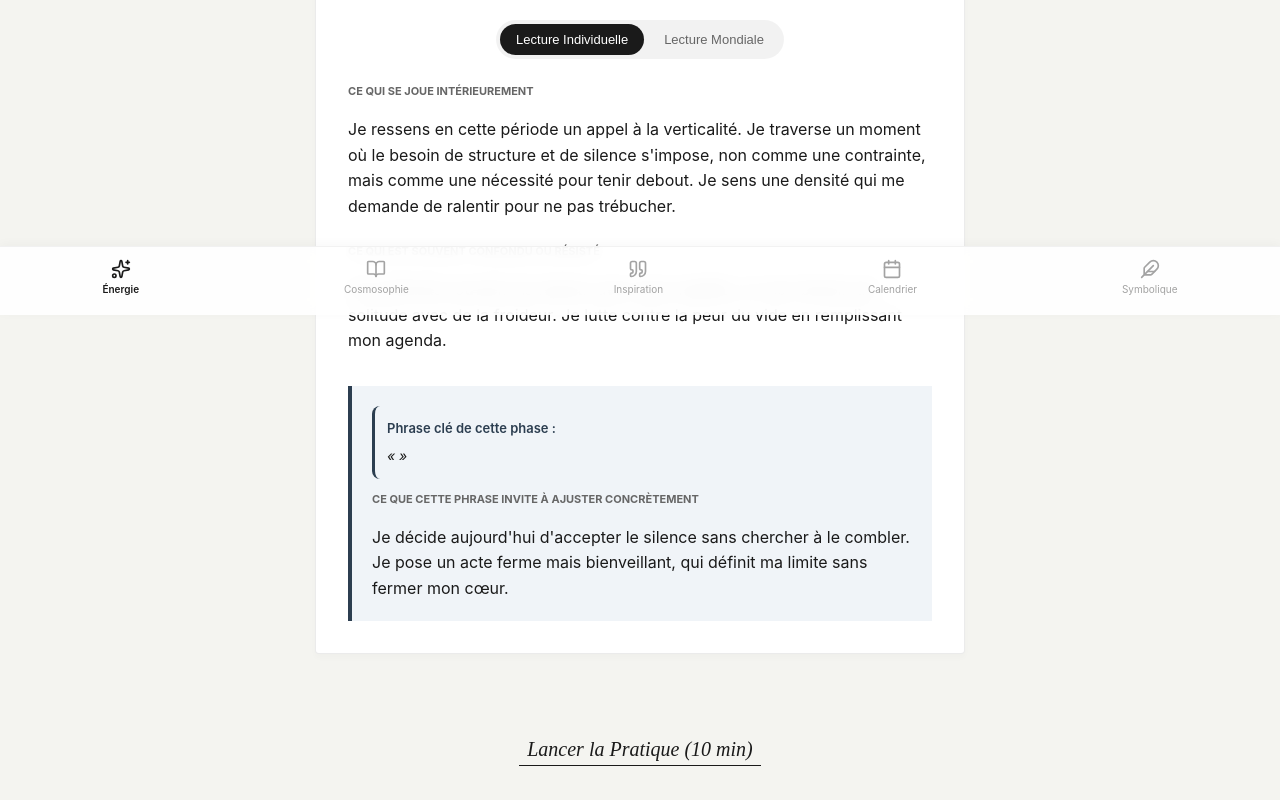
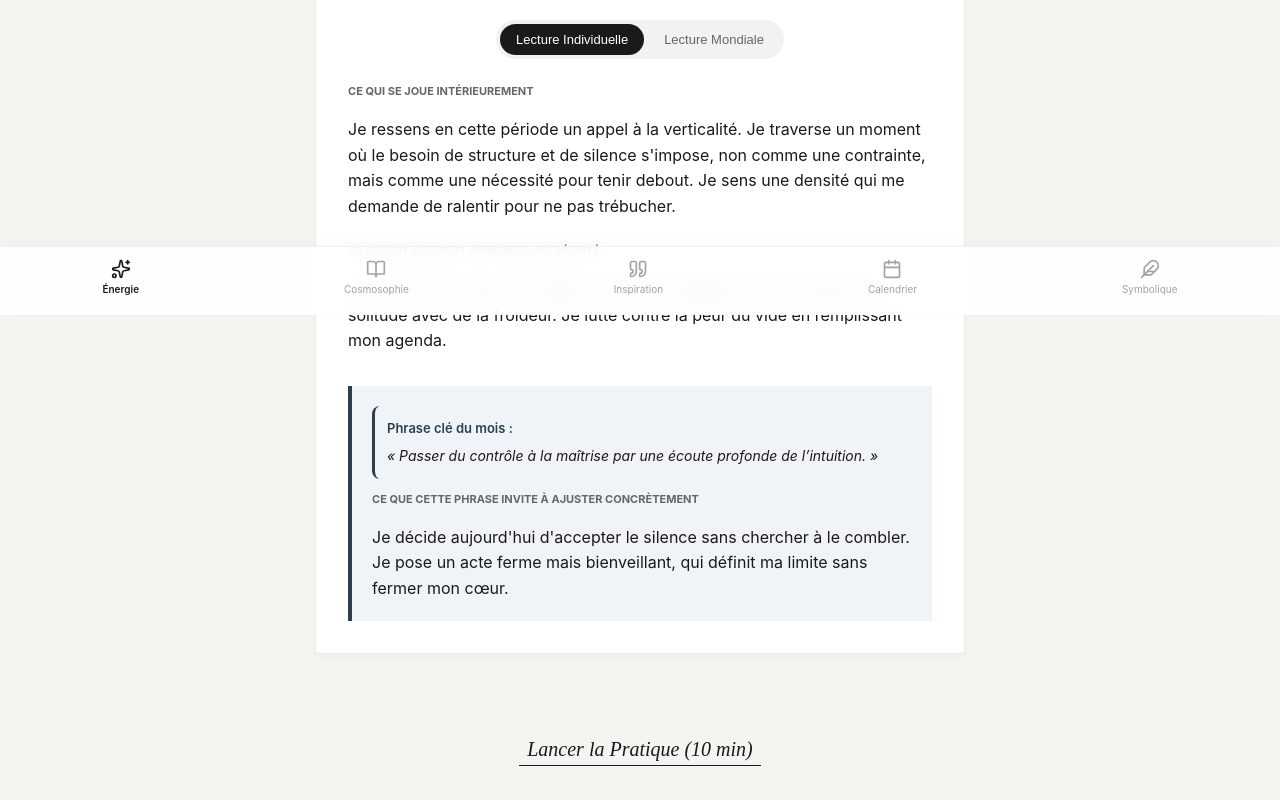
Before and after one commit to NeousAxis/cosmos-app, a React (Vite) app in the folder cosmos-web/: page / in a window 1280 px wide. Shown: the part 485-1285 px from the top of the page. Built offline with nearby package versions, Linux system fonts and the light colour scheme.

Commit message:
fix: correct key phrase label and data source

```diff
--- a/cosmos-web/src/App.jsx
+++ b/cosmos-web/src/App.jsx
@@ -177,9 +177,9 @@ function App() {
 
                   <div className="action-highlight">
                     <div style={{ marginBottom: '12px', padding: '12px', background: 'rgba(var(--accent-rgb), 0.08)', borderRadius: '8px', borderLeft: '3px solid var(--accent)' }}>
-                      <span style={{ fontSize: '13px', fontWeight: 600, color: 'var(--accent)', display: 'block', marginBottom: '6px' }}>Phrase clé de cette phase :</span>
+                      <span style={{ fontSize: '13px', fontWeight: 600, color: 'var(--accent)', display: 'block', marginBottom: '6px' }}>Phrase clé du mois :</span>
                       <p style={{ fontSize: '14px', fontStyle: 'italic', margin: 0, color: 'var(--text-main)' }}>
-                        « {phaseContent.note_cle} »
+                        « {sign.note_cle} »
                       </p>
                     </div>
                     <span className="teaching-label">Ce que cette phrase invite à ajuster concrètement</span>
```
